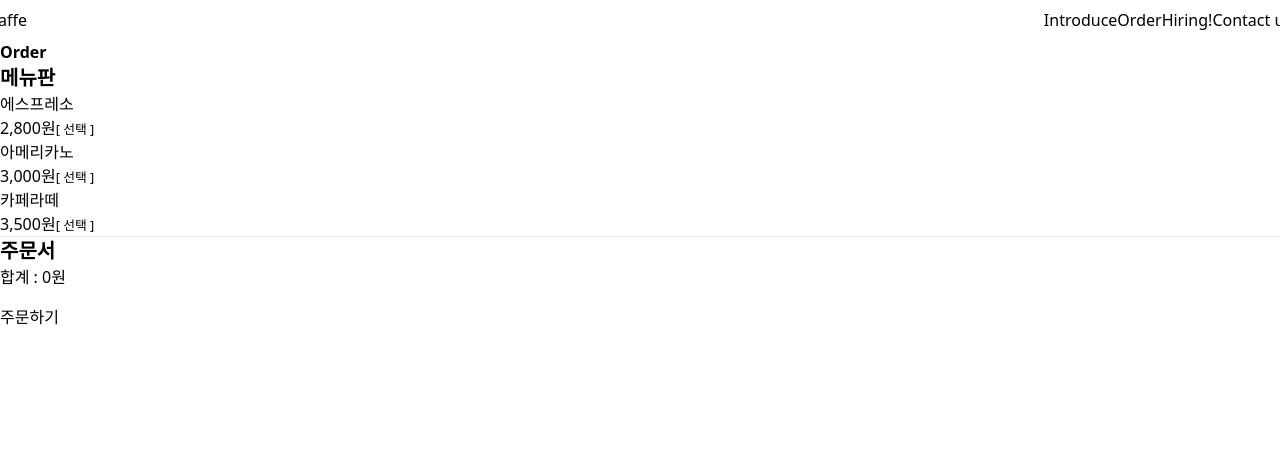
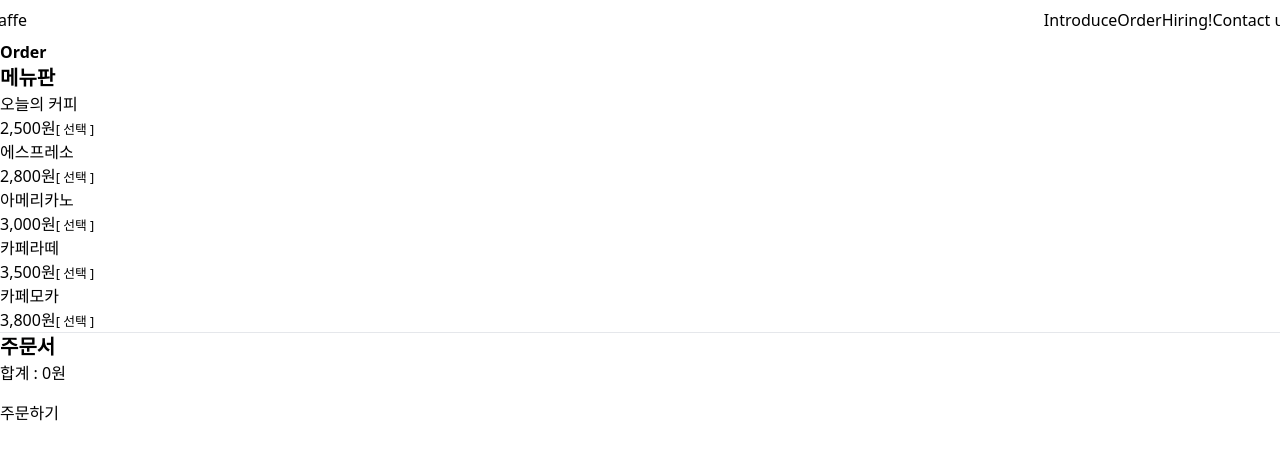
Before and after one commit to grotesq/codelab-next-js-4th, a Next.js app in the folder caffe/: page /order in a window 1280 px wide. Shown: the top 460 px of the page. Built offline with nearby package versions, Linux system fonts and the light colour scheme.

Commit message:
수정 : 주문 목록

```diff
--- a/caffe/pages/_app.js
+++ b/caffe/pages/_app.js
@@ -4,7 +4,7 @@ import Head from 'next/head';
 function MyApp({ Component, pageProps }) {
   return <>
     <Head>
-        <title>Create Next App</title>
+        <title>Caffe : 온라인 커피 주문</title>
         <meta name="description" content="Generated by create next app" />
         <link rel="icon" href="/favicon.ico" />
         <link
--- a/caffe/pages/index.js
+++ b/caffe/pages/index.js
@@ -1,9 +1,13 @@
 import Header from '../components/Header';
 import Link from 'next/link';
+import Head from 'next/head';
 
 export default function Home() {
   return (
     <div className="container">
+      <Head>
+        <title>메인 - Caffe : 온라인 커피 주문</title>
+      </Head>
 
       <Header />
 
--- a/caffe/pages/introduce.js
+++ b/caffe/pages/introduce.js
@@ -1,8 +1,12 @@
 import Header from '../components/Header';
+import Head from 'next/head';
 
 export default function Introduce() {
     return (
         <div className="container">
+            <Head>
+                <title>서비스 소개 - Caffe : 온라인 커피 주문</title>
+            </Head>
 
             <Header />
 
--- a/caffe/pages/order.js
+++ b/caffe/pages/order.js
@@ -1,24 +1,32 @@
 import Header from '../components/Header';
-import { useState, useMemo } from 'react';
+import { Fragment, useState, useMemo } from 'react';
+import Head from 'next/head';
 
 const formatter = Intl.NumberFormat( 'ko-KR' );
+
+const data = [
+  { name: '오늘의 커피', price: 2500 },
+  { name: '에스프레소', price: 2800 },
+  { name: '아메리카노', price: 3000 },
+  { name: '카페라떼', price: 3500 },
+  { name: '카페모카', price: 3800 },
+];
 
 // 상태 state
 export default function Order() {
   // [ 읽기전용, 쓰기전용 ] = useState( 기본값 );
-  const [ hasEspresso, setEspresso ] = useState( false );
-  const [ hasAmericano, setAmericano ] = useState( false );
-  const [ hasLatte, setLatte ] = useState( false );
-  const sum = useMemo( () => {
-    let value = 0;
-    value += hasEspresso ? 2800 : 0;
-    value += hasAmericano ? 3000 : 0;
-    value += hasLatte ? 3500 : 0;
-    return value;
-  }, [ hasEspresso, hasAmericano, hasLatte ] );
+  const [ selected, setSelected ] = useState( [] );
+
+  const sum = useMemo(
+    () => selected.reduce( ( previousValue, item ) => previousValue + item.price, 0 ),
+    [ selected ]
+  );
 
   return (
     <div className="container">
+      <Head>
+          <title>주문하기 - Caffe : 온라인 커피 주문</title>
+      </Head>
 
       <Header />
 
@@ -27,39 +35,28 @@ export default function Order() {
       <h2 className="text-xl font-bold">메뉴판</h2>
 
       <dl>
-        <dt>에스프레소</dt>
-        <dd>
-          2,800원
-          <small>
-            <button onClick={ () => setEspresso( !hasEspresso ) }>
-              [ { hasEspresso ? '선택 해제' : '선택' } ]
-            </button>
-          </small>
-        </dd>
-
-        <dt>
-          아메리카노
-        </dt>
-        <dd>
-          3,000원
-          <small>
-            <button onClick={ () => setAmericano( !hasAmericano ) }>
-              [ { hasAmericano ? '선택 해제' : '선택' } ]
-            </button>
-          </small>
-        </dd>
-
-        <dt>
-          카페라떼
-        </dt>
-        <dd>
-          3,500원
-          <small>
-            <button onClick={ () => setLatte( !hasLatte ) }>
-            [ { hasLatte ? '선택 해제' : '선택' } ]
-            </button>
-          </small>
-        </dd>
+      {
+        data.map( element => (
+          <Fragment key={ element.name }>
+            <dt>{ element.name }</dt>
+            <dd>
+              { formatter.format( element.price ) }원
+              <small>
+                <button onClick={ () => {
+                  if( selected.includes( element ) ) {
+                    setSelected( selected.filter( item => item !== element ) );
+                  }
+                  else {
+                    setSelected( [ ...selected, element ] ); // { name: '에스프레소', price: 2800 }
+                  }
+                }}>
+                  [ { selected.includes( element ) ? '선택 해제' : '선택' } ]
+                </button>
+              </small>
+            </dd>
+          </Fragment>
+        ) )
+      }
       </dl>
 
       <hr />
@@ -67,9 +64,7 @@ export default function Order() {
       <h2 className="text-xl font-bold">주문서</h2>
 
       <ul className="list-unstyled">
-        { hasEspresso && <li>에스프레소</li> }
-        { hasAmericano && <li>아메리카노</li> }
-        { hasLatte && <li>카페라떼</li> }
+        { selected.map( item => <li key={ item.name }>{ item.name }</li> ) }
       </ul>
 
       합계 : { formatter.format( sum ) }원
```
